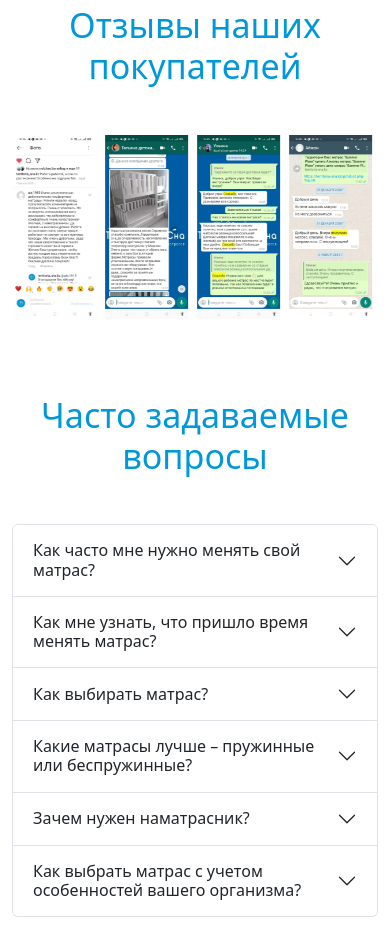
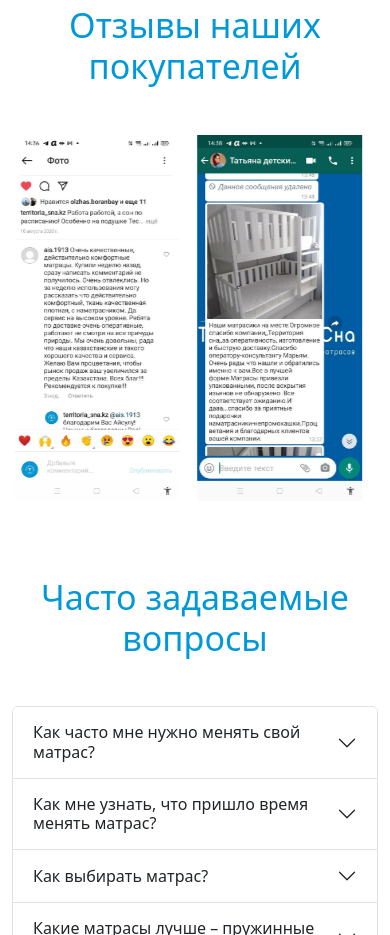
Before and after one commit to nurkanat-doszhan/territoria-sna.kz, a React (Create React App) app: page / in a window 390 px wide. Shown: the part 5660-6595 px from the top of the page. Built offline with nearby package versions, Linux system fonts and the light colour scheme.

Commit message:
comment slider responsive

```diff
--- a/src/containers/Comment/Comment.js
+++ b/src/containers/Comment/Comment.js
@@ -9,11 +9,32 @@ const Comment = () => {
     autoplay: true,
     autoplaySpeed: 2000,
     slidesToShow: 4,
-    slidesToScroll: 1
+    slidesToScroll: 1,
+    responsive: [
+      {
+        breakpoint: 991,
+        settings: {
+          slidesToShow: 3
+        }
+      },
+      {
+        breakpoint: 767,
+        settings: {
+          slidesToShow: 2,
+        }
+      },
+      // {
+      //   breakpoint: 480,
+      //   settings: {
+      //     slidesToShow: 1,
+      //     slidesToScroll: 1
+      //   }
+      // }
+    ]
   }
   return (
-    <div class="container section">
-      <h2 class="mb-5">Отзывы наших покупателей</h2>
+    <div className="container section">
+      <h2 className="mb-5">Отзывы наших покупателей</h2>
       <Slider {...settings}>
         <div><img width='90%' src="review-1.jpeg" alt="" /></div>
         <div><img width='90%' src="review-2.jpeg" alt="" /></div>
```
